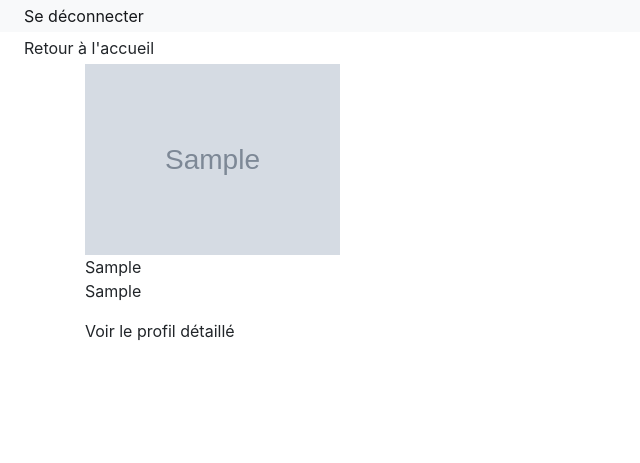
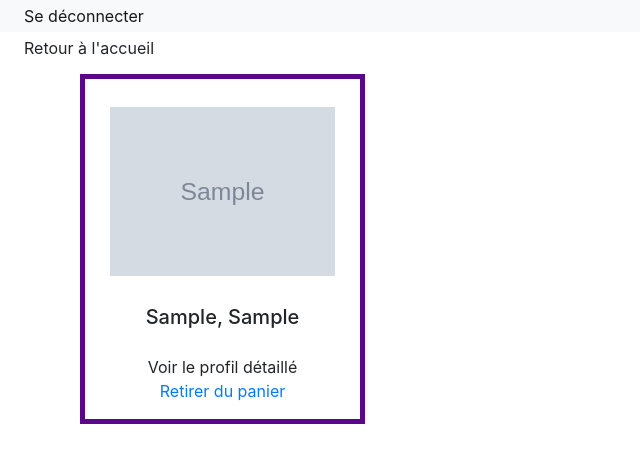
Before and after one commit to s-marcq/citynder, a Flask app: page /panier in a window 1280 px wide. Shown: the top 463 px of the page, without its empty margins (0-640 px from the left). Run offline with Flask 3, Linux system fonts and the light colour scheme; a user stored in the database is signed in; tables that the repository leaves empty hold one stand-in row (values such as "Sample post"); grey boxes marked "Sample" are stand-in pictures; some libraries are stand-ins or nearby versions.

Commit message:
ajouts dans la bdd et affichage des communes du panier

```diff
--- a/application/app/routes/panier.py
+++ b/application/app/routes/panier.py
@@ -1,7 +1,8 @@
 from ..app import app, db
-from flask import render_template, request, flash
+from flask import render_template, request, flash, redirect, url_for
 from flask_login import current_user, login_required
 from ..models.db_citynder import Utilisateurs, Commune
+from sqlalchemy.sql import text
 # from ..models.formulaires import
 
 
@@ -23,5 +24,20 @@ def panier() :
         # code mettre un élément en favori
 
     except Exception as e :
-        flash("La recherche a rencontré une erreur : "+ str(e))
+        flash("L'affichage du panier a rencontré une erreur : "+ str(e))
     return render_template("pages/panier.html", communes=communes)
+
+@app.route("/panier/suppression/<string:code_insee>", methods=['GET', 'POST'])
+@login_required
+def suppression_panier(code_insee) :
+    try :
+        id = current_user.USER_ID
+        if current_user.is_authenticated :
+            sql = f'DELETE FROM Contenu_panier_utilisateurs WHERE INSEE_C_item={code_insee} AND USER_ID={id}'
+            db.session.execute(text(sql))
+            db.session.commit()
+            flash("Suppression réalisée avec succès", "success")
+
+    except Exception as e :
+        flash("La suppression a rencontré une erreur : "+ str(e))
+    return redirect(url_for('panier'))
--- a/application/app/routes/recherche.py
+++ b/application/app/routes/recherche.py
@@ -298,8 +298,10 @@ def profil_commune(index):
 ############################################### ----- GILMAR ----- ###########################################################################################
 
 
-# @app.route("/resultats/detail/<string:code_insee>")
-# def profil_detaille_commune(code_insee):
+@app.route("/resultats/detail/<string:code_insee>")
+def profil_detaille_commune(code_insee):
+    print(code_insee)
+    return "ok"
 #     dico_codes_insee = dict() # creation dictionaire vide 'dico_codes_insee'
 #     try:
 #         form = ProfilDetailleCommune() # boutton ProfilDetailleCommune
--- /dev/null
+++ b/application/app/statics/css/css_general.css
@@ -0,0 +1,20 @@
+/* Panier  */
+#grille_panier {
+    text-align: center;
+    border: 5px solid rgb(90, 7, 138);
+    margin: 10px;
+    height: 350px;
+    width: 300px;
+}
+
+#conteneur_image{
+    overflow: hidden;
+    padding: 10px;
+    max-height: 250px;
+    max-width: 280px;
+    text-align: center;
+    justify-content: center
+}
+/*
+#img_panier{
+} */
--- a/application/app/templates/pages/panier.html
+++ b/application/app/templates/pages/panier.html
@@ -7,10 +7,20 @@
 
         {% if communes%}
             {% for commune in communes%}
-                <div class="col-md-3">
-                <img src="{{commune.url_image}}" alt="image de {{commune.LIBGEO}}" class="img-fluid"/>
-                <p>{{commune.INSEE_C}} <br> {{commune.LIBGEO}}</p>
-                <p>Voir le profil détaillé</p>
+                <div class="col-12 col-sm-1 col-md-2 col-lg-3 d-flex flex-column" id="grille_panier">
+
+                    <div class="mt-auto mx-auto" id="conteneur_image">
+                        <img src="{{commune.url_image}}" alt="image de {{commune.LIBGEO}}" class="img-fluid mh-100" id="img_panier"/>
+                    </div>
+                    <div class="mt-auto mx-auto">
+                        <p class="h5">{{commune.LIBGEO}}, {{commune.DEPARTEMENT}}</p>
+                    </div>
+                    <div class="mt-auto mx-auto">
+                        <p>Voir le profil détaillé<br>
+                        <a href="{{ url_for('suppression_panier', code_insee=commune.INSEE_C) }}" class="link">Retirer du panier</a>
+                        </p>
+                    </div>
+
                 </div>
             {%endfor%}
         {%endif%}
--- a/application/app/templates/partials/css.html
+++ b/application/app/templates/partials/css.html
@@ -1,4 +1,5 @@
 <!-- <link href="https://cdn.jsdelivr.net/npm/bootstrap@5.2.2/dist/css/bootstrap.min.css" rel="stylesheet"
         integrity="sha384-Zenh87qX5JnK2Jl0vWa8Ck2rdkQ2Bzep5IDxbcnCeuOxjzrPF/et3URy9Bv1WTRi" crossorigin="anonymous"> -->
         <link rel="stylesheet" href="https://cdn.jsdelivr.net/npm/bootstrap@4.0.0/dist/css/bootstrap.min.css" integrity="sha384-Gn5384xqQ1aoWXA+058RXPxPg6fy4IWvTNh0E263XmFcJlSAwiGgFAW/dAiS6JXm" crossorigin="anonymous">
-<link rel="stylesheet" href="{{ url_for('static', filename='css/font-awesome.css')}}">
+        <link rel="stylesheet" href="{{ url_for('static', filename='css/font-awesome.css')}}">
+        <link rel="stylesheet" href="{{ url_for('static', filename='css/css_general.css')}}">
```
